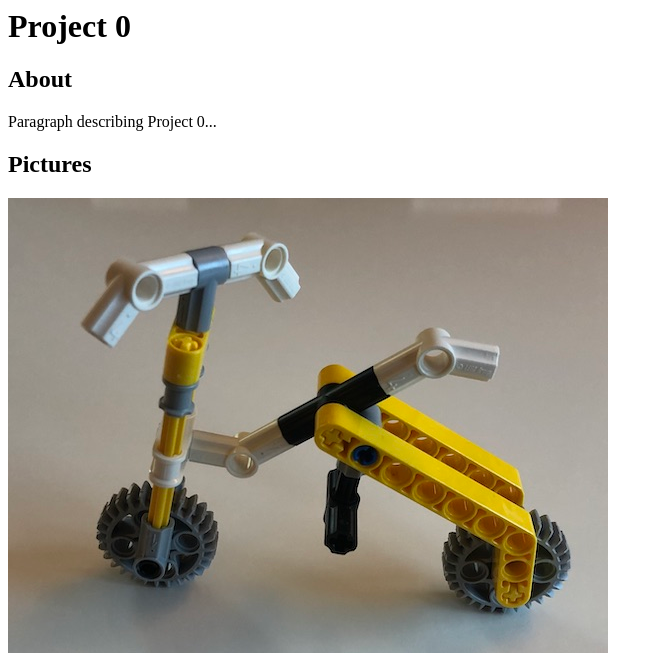
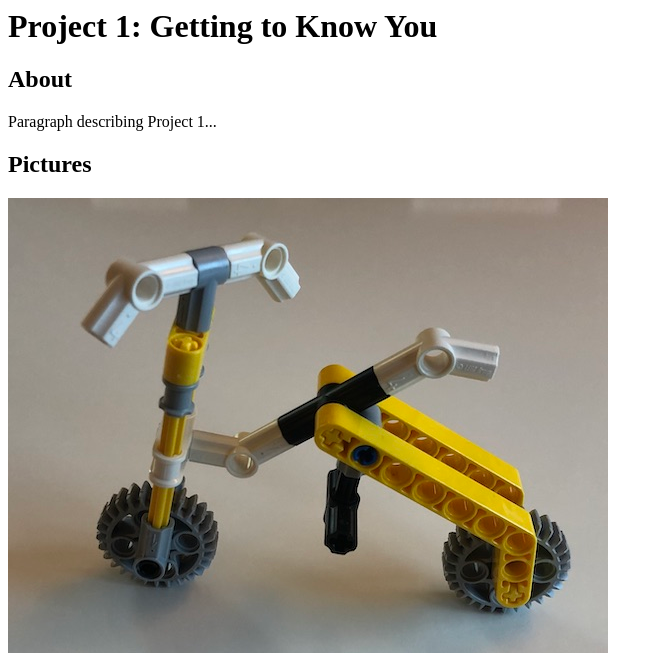
Before and after one commit to jahneap/Portfolio, a plain HTML site: page project1.html in a window 1280 px wide. Shown: the top 670 px of the page, without its empty margins (0-663 px from the left). Drawn offline with Linux system fonts and the light colour scheme.

Commit message:
Update a project 1 file with project name

```diff
--- a/project1.html
+++ b/project1.html
@@ -6,11 +6,11 @@
     </head>
     <body>
 
-        <h1>Project 0</h1>
+        <h1>Project 1: Getting to Know You</h1>
 
         <h2>About</h2>
 
-        <p>Paragraph describing Project 0...</p>
+        <p>Paragraph describing Project 1...</p>
 
         <h2>Pictures</h2>
 
```
